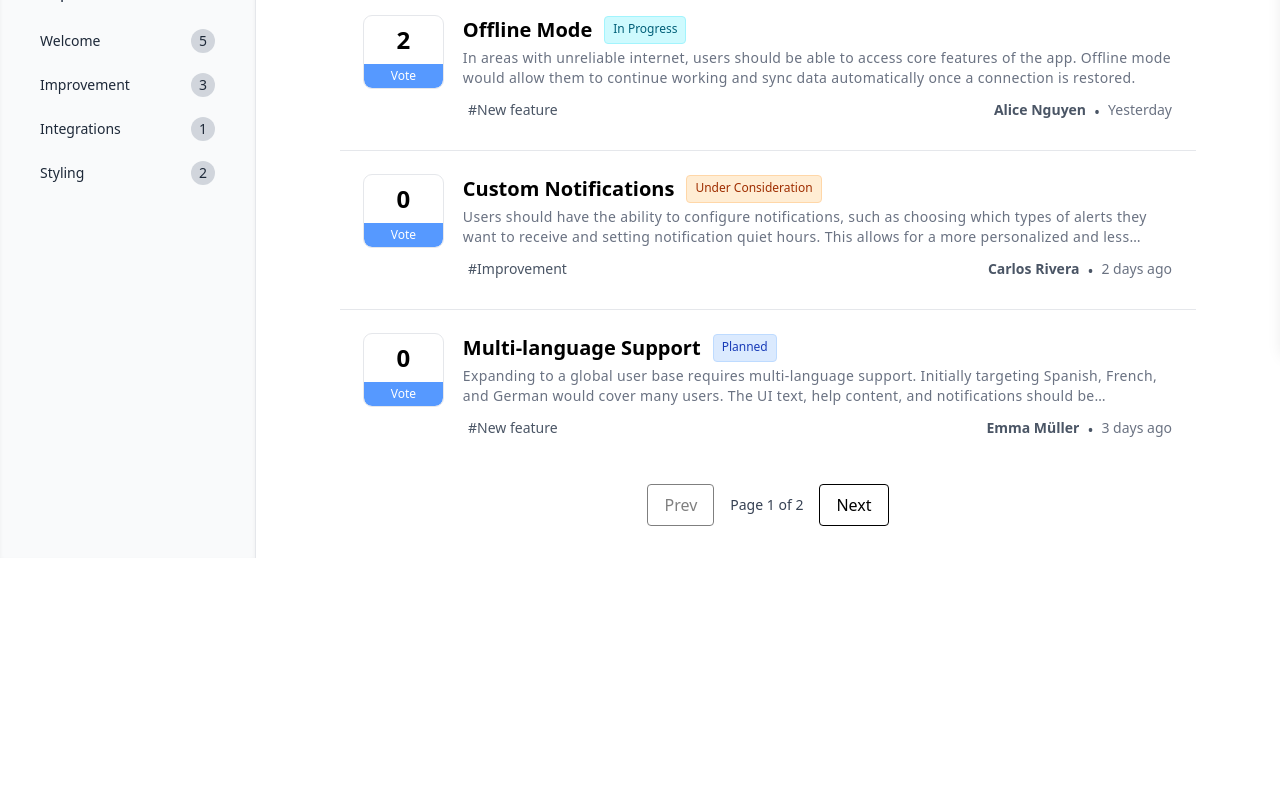
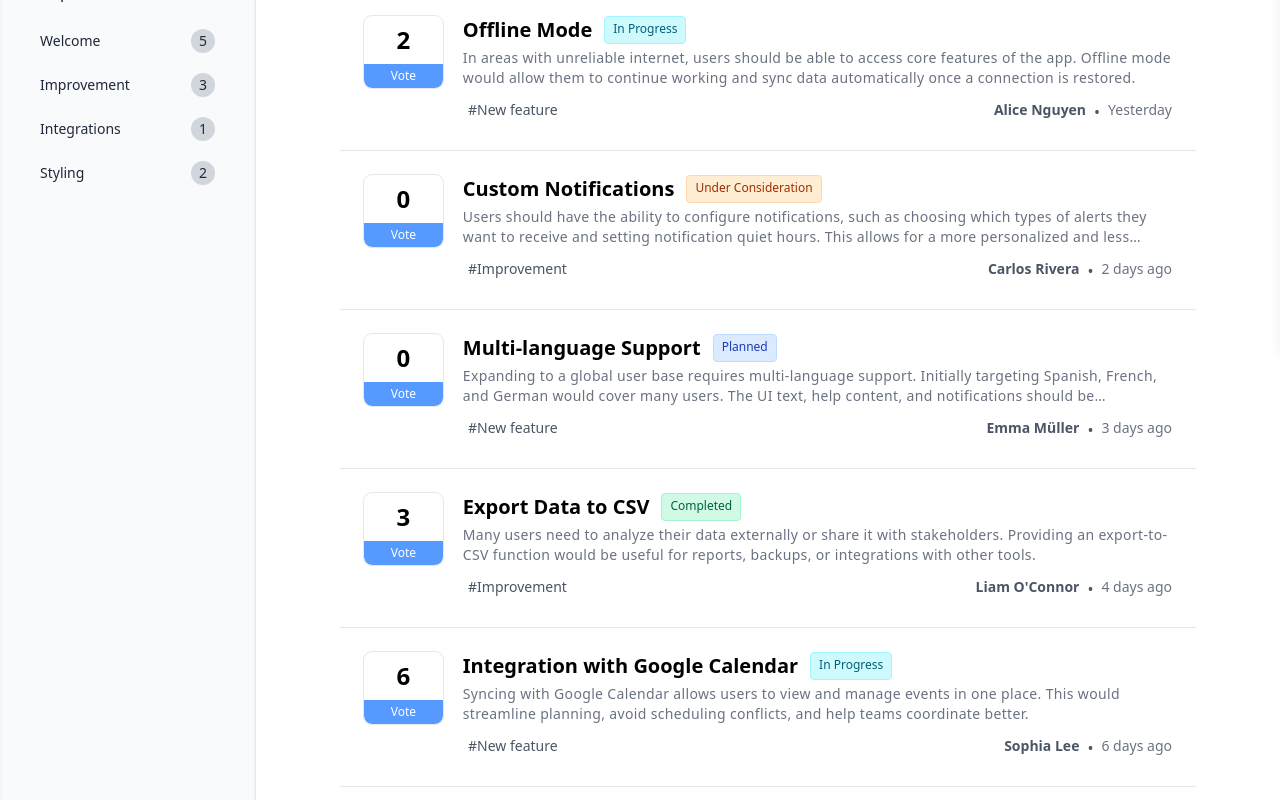
Before and after one commit to Juvaina/Ventura, a React (Vite) app: page / in a window 1280 px wide. Shown: the part 451-1251 px from the top of the page. Before the commit the page ends 1009 px from the top, so only its background shows below. Built offline with nearby package versions, Linux system fonts and the light colour scheme.

Commit message:
count issue updated

```diff
--- a/src/components/FeatureList.tsx
+++ b/src/components/FeatureList.tsx
@@ -1,4 +1,3 @@
-import { useState } from 'react';
 import featureData from '../data/featureRequests.json';
 import type { FeatureRequest } from '../models/FeatureRequest';
 import FeatureStatus from './FeatureStatus';
@@ -14,29 +13,10 @@ const getDaysAgo = (dateString: string) => {
   return `${days} days ago`;
 };
 
-const ITEMS_PER_PAGE = 5;
-
 export const FeatureList = () => {
-  const [currentPage, setCurrentPage] = useState(1);
-
-  const totalPages = Math.ceil(featureData.length / ITEMS_PER_PAGE);
-  const startIndex = (currentPage - 1) * ITEMS_PER_PAGE;
-  const paginatedFeatures = featureData.slice(
-    startIndex,
-    startIndex + ITEMS_PER_PAGE
-  );
-
-  const handlePrev = () => {
-    if (currentPage > 1) setCurrentPage((prev) => prev - 1);
-  };
-
-  const handleNext = () => {
-    if (currentPage < totalPages) setCurrentPage((prev) => prev + 1);
-  };
-
   return (
     <div className='flex flex-col gap-0.5'>
-      {paginatedFeatures.map((feature: FeatureRequest, index: number) => (
+      {featureData.map((feature: FeatureRequest, index: number) => (
         <div
           key={index}
           className='border-gray-200 border-t p-6 hover:bg-gray-100/50 cursor-pointer'
@@ -69,27 +49,6 @@ export const FeatureList = () => {
           </div>
         </div>
       ))}
-
-      {/* Pagination Controls */}
-      <div className='flex justify-center items-center gap-4 mt-4'>
-        <button
-          onClick={handlePrev}
-          disabled={currentPage === 1}
-          className='px-4 py-2 border rounded disabled:opacity-50 cursor-pointer'
-        >
-          Prev
-        </button>
-        <span className='text-sm text-gray-700'>
-          Page {currentPage} of {totalPages}
-        </span>
-        <button
-          onClick={handleNext}
-          disabled={currentPage === totalPages}
-          className='px-4 py-2 border rounded disabled:opacity-50 cursor-pointer'
-        >
-          Next
-        </button>
-      </div>
     </div>
   );
 };
--- a/src/components/VoteBox.tsx
+++ b/src/components/VoteBox.tsx
@@ -1,4 +1,4 @@
-import { useState } from 'react';
+import { useEffect, useState } from 'react';
 
 const VoteBox = ({ voteCount }: { voteCount: number }) => {
   const [count, setCount] = useState(voteCount);
@@ -12,6 +12,10 @@ const VoteBox = ({ voteCount }: { voteCount: number }) => {
     }
     setVote(!vote);
   };
+
+  useEffect(() => {
+    setCount(voteCount);
+  }, [voteCount]);
   return (
     <div
       onClick={handleClick}
```
